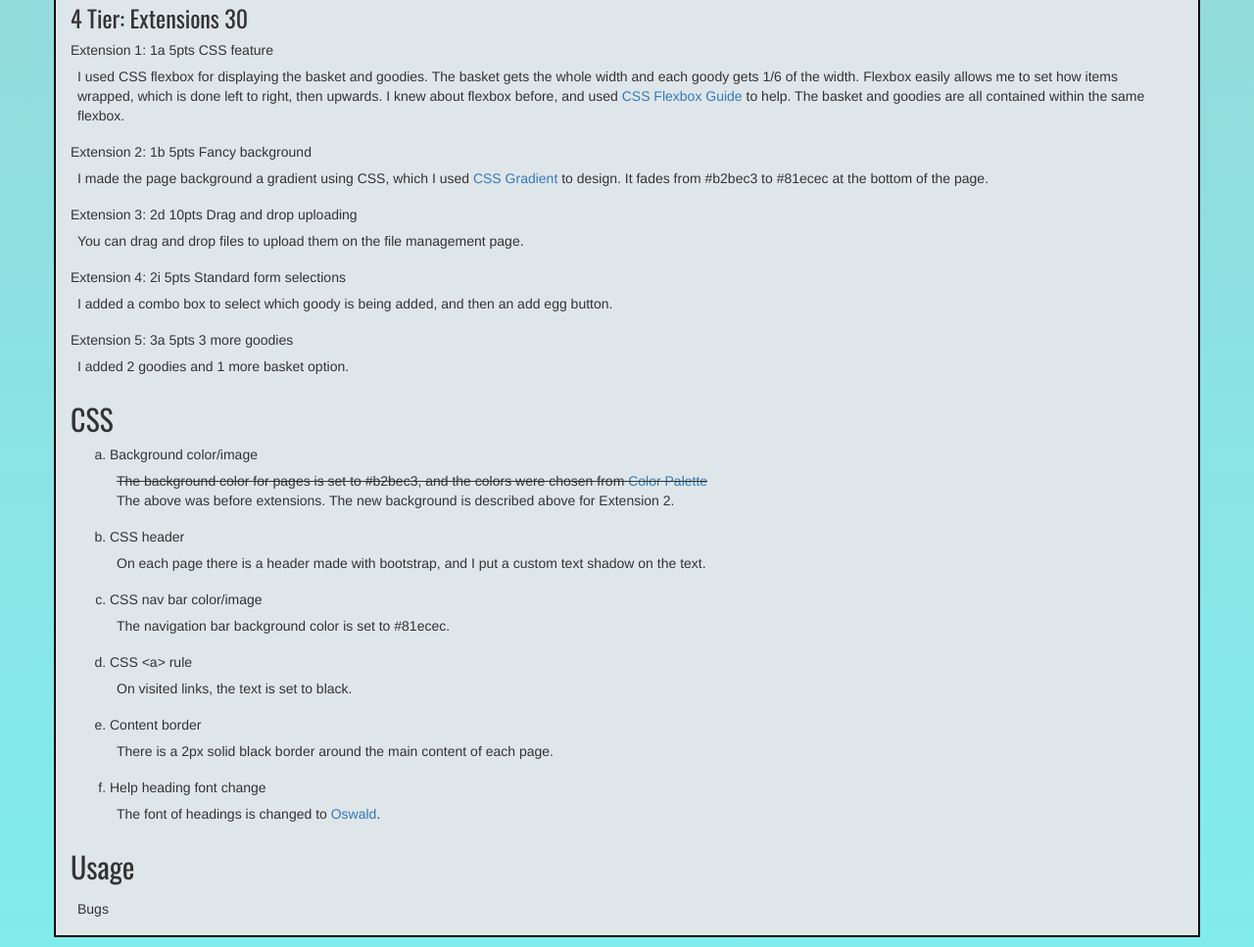
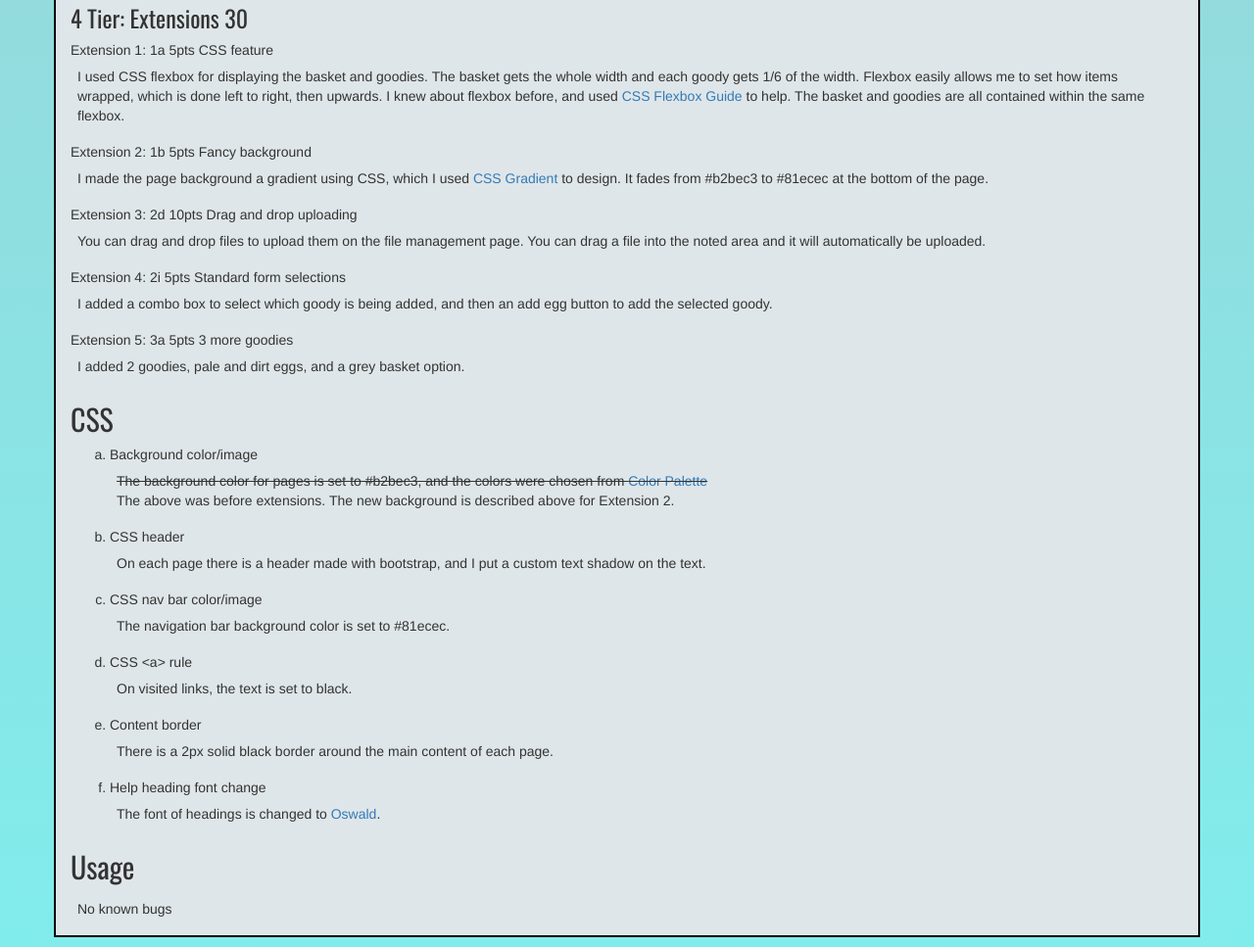
Before and after one commit to adamkraus6/EasterBasket, a PHP site: page /help.html in a window 1280 px wide. Shown: the part 1659-2626 px from the top of the page at 98% size. Run offline with PHP 8.4, Linux system fonts and the light colour scheme.

Commit message:
revisions

```diff
--- a/files.php
+++ b/files.php
@@ -44,7 +44,7 @@ if (isset($_GET["up"])) {
 				</p>
 			</div>
 			<br />
-			<form action="files.php?up=1" method="post" enctype="multipart/form-data">
+			<form action="files.php?up=1" method="post" enctype="multipart/form-data" id="uploadForm">
 				Select file to upload:
 				<input type="file" name="fileToUpload" id="fileToUpload" />
 				<br />
--- a/help.html
+++ b/help.html
@@ -107,8 +107,8 @@
 			<p>
 				I used CSS flexbox for displaying the basket and goodies. The basket gets the whole width and each goody gets 1/6 of the width. Flexbox easily
 				allows me to set how items wrapped, which is done left to right, then upwards. I knew about flexbox before, and used
-				<a href="https://css-tricks.com/snippets/css/a-guide-to-flexbox/">CSS Flexbox Guide</a>
-				to help. The basket and goodies are all contained within the same flexbox.
+				<a href="https://css-tricks.com/snippets/css/a-guide-to-flexbox/">CSS Flexbox Guide</a> to help. The basket and goodies are all contained within
+				the same flexbox.
 			</p>
 			<!-- DONE -->
 			Extension 2: 1b 5pts Fancy background
@@ -118,13 +118,16 @@
 			</p>
 			<!-- DONE -->
 			Extension 3: 2d 10pts Drag and drop uploading
-			<p>You can drag and drop files to upload them on the file management page.</p>
+			<p>
+				You can drag and drop files to upload them on the file management page. You can drag a file into the noted area and it will automatically be
+				uploaded.
+			</p>
 			<!-- DONE -->
 			Extension 4: 2i 5pts Standard form selections
-			<p>I added a combo box to select which goody is being added, and then an add egg button.</p>
+			<p>I added a combo box to select which goody is being added, and then an add egg button to add the selected goody.</p>
 			<!-- DONE -->
 			Extension 5: 3a 5pts 3 more goodies
-			<p>I added 2 goodies and 1 more basket option.</p>
+			<p>I added 2 goodies, pale and dirt eggs, and a grey basket option.</p>
 
 			<h2 id="css">CSS</h2>
 			<ol type="a">
@@ -155,7 +158,7 @@
 			</ol>
 
 			<h2 id="usage">Usage</h2>
-			<p>Bugs</p>
+			<p>No known bugs</p>
 		</div>
 	</body>
 </html>
--- a/index.html
+++ b/index.html
@@ -34,8 +34,8 @@
 				<option id="blueEgg">Blue</option>
 				<option id="stripedEgg">Striped</option>
 				<option id="bunnyEgg">Chocolate Bunny</option>
-				<option id="paleEgg">Pale Egg</option>
-				<option id="dirtEgg">Dirt Egg</option>
+				<option id="paleEgg">Pale</option>
+				<option id="dirtEgg">Dirt</option>
 			</select>
 			<br /><br />
 			<button id="addEgg">Add Egg</button>
@@ -55,7 +55,7 @@
 			<button id="all">All</button>
 			<button id="mixed">Mixed</button>
 			<h3>Content State</h3>
-			File name: <input type="text" value="test" id="fileName">
+			File name: <input type="text" value="test" id="fileName" />
 			<button id="save">Save</button>
 			<br />
 			<div class="basket-container" id="basket"></div>
--- a/scripts/files.js
+++ b/scripts/files.js
@@ -11,5 +11,6 @@ window.onload = () => {
 		event.stopPropagation();
 
 		document.getElementById("fileToUpload").files = event.dataTransfer.files;
+		document.getElementById("uploadForm").submit();
 	};
 };
```
Also changed, not shown: scripts/events.js (+4 -4 lines).
